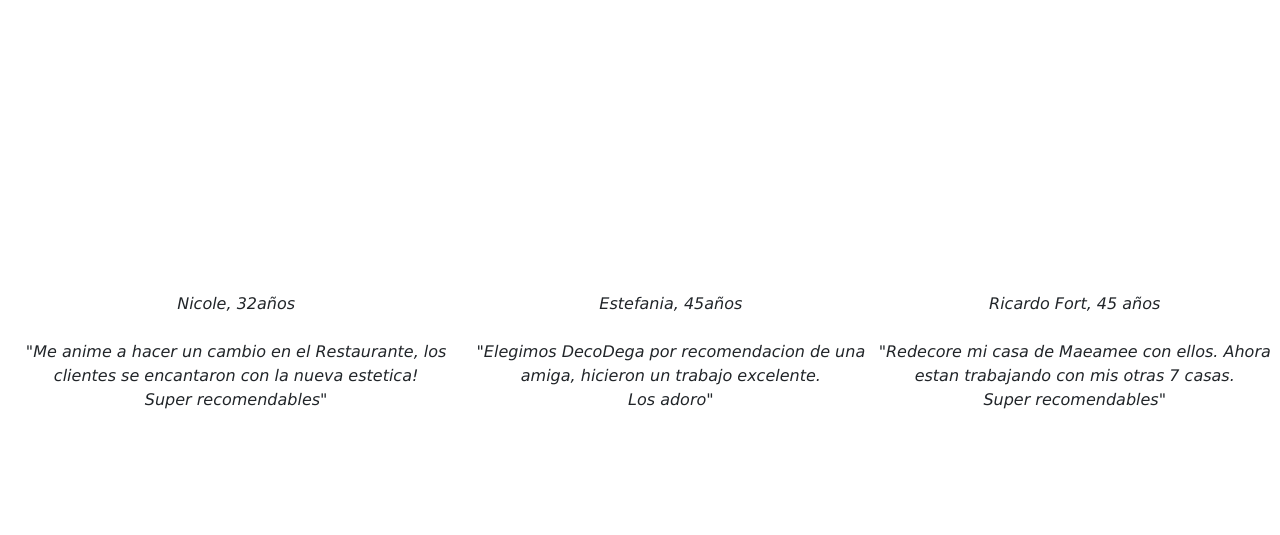
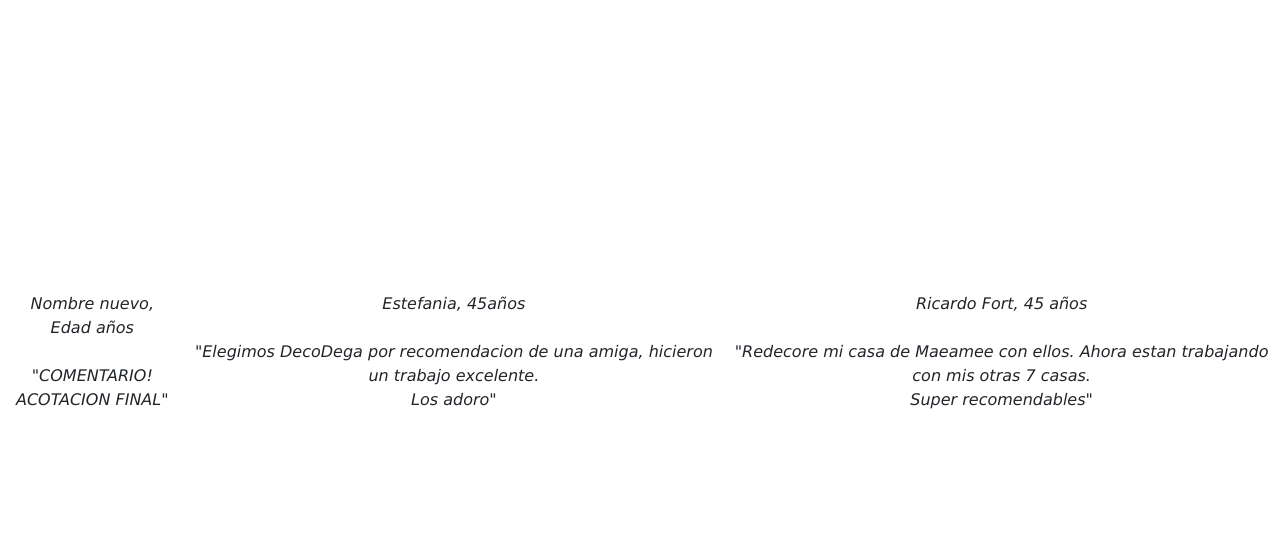
Before and after one commit to TrellixVulnTeam/decoWeb_MU9A, a website: page index.html in a window 1280 px wide. Shown: the part 1189-1724 px from the top of the page. Drawn offline with nearby package versions, Linux system fonts and the light colour scheme.

Commit message:
interactuar con html

```diff
--- a/index.html
+++ b/index.html
@@ -186,6 +186,27 @@
     <script src="https://cdn.jsdelivr.net/npm/bootstrap@5.1.3/dist/js/bootstrap.bundle.min.js"
         integrity="sha384-ka7Sk0Gln4gmtz2MlQnikT1wXgYsOg+OMhuP+IlRH9sENBO0LRn5q+8nbTov4+1p" crossorigin="anonymous">
         </script>
+
+    <script>
+
+      let cli1 = document.getElementById("cli1")
+
+        cli1.innerHTML = `  <p>
+                Nombre nuevo, Edad años
+                <br>
+                <br>
+                "COMENTARIO!
+                <br>
+                ACOTACION FINAL"
+
+            </p>
+        `
+    </script>
+
+
+
+
+
 </body>
 
 </html>
```
Also changed, not shown: trabajosRealizados.html (+7 -0 lines).
